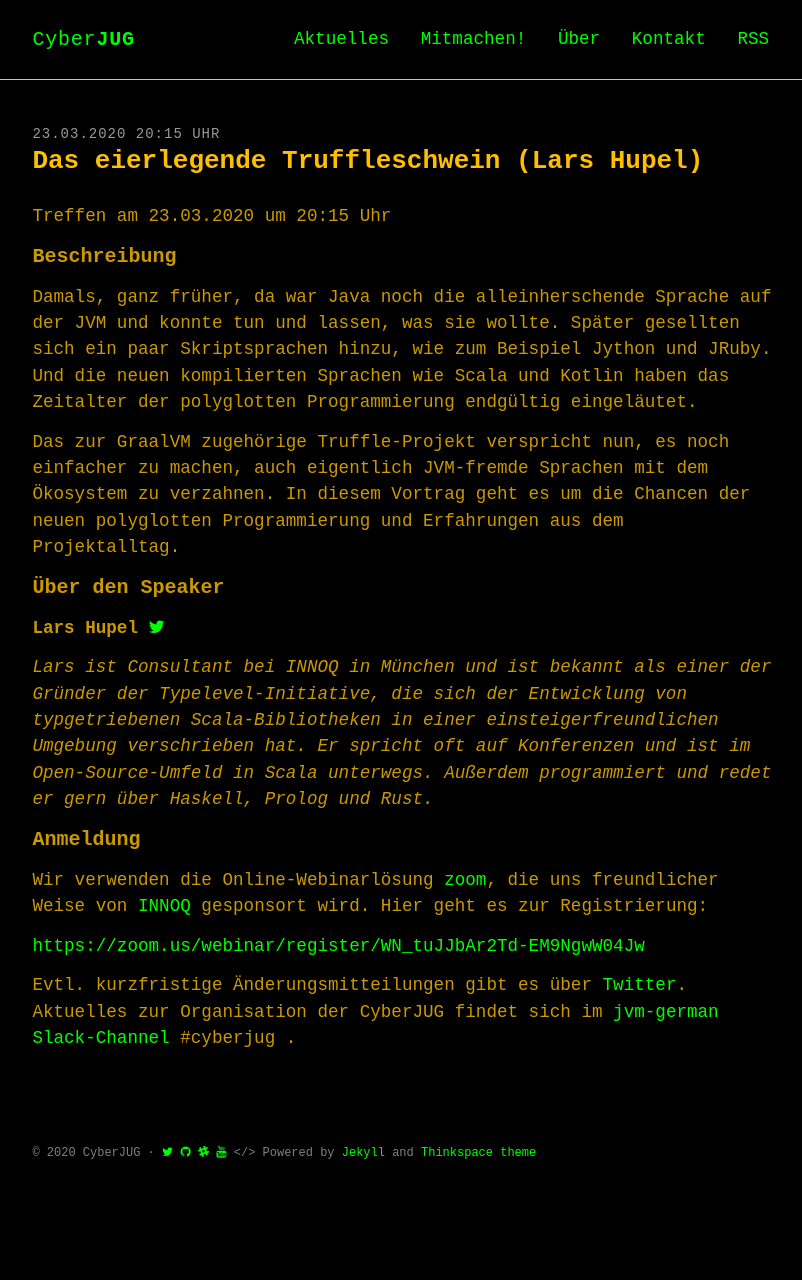
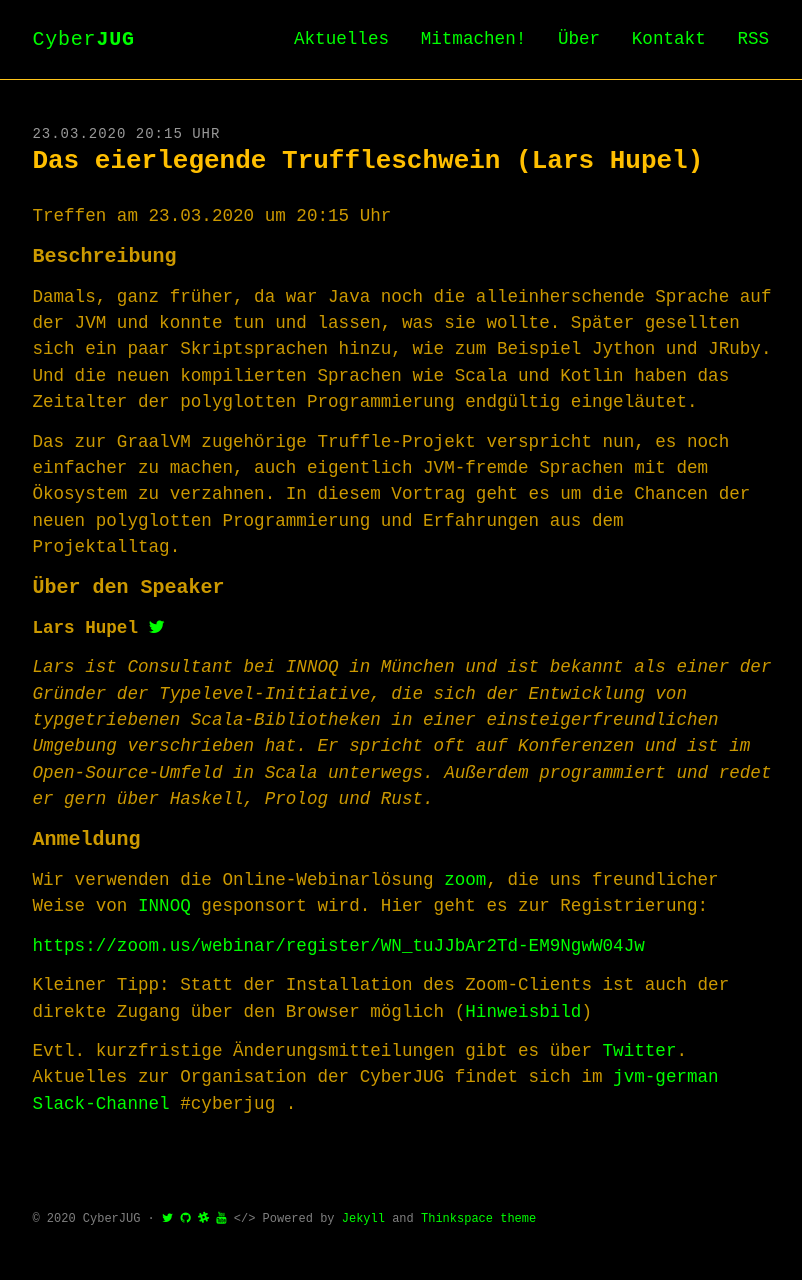
Before and after one commit to cyberjug/website, a Jekyll site: the page built from docs/_upcoming/2020-03-23-truffleschwein.md, in a window 1280 px wide. Shown: the whole page, without its empty margins (234-1036 px from the left). Built offline with Jekyll 4.4.1, drawn with Linux system fonts in a browser that asks for light colours; some web fonts are replaced; before the commit the page ends 1214 px from its top, so only the background shows below that.

Commit message:
add zoom hint

```diff
--- a/docs/_upcoming/2020-03-23-truffleschwein.md
+++ b/docs/_upcoming/2020-03-23-truffleschwein.md
@@ -32,4 +32,6 @@
 
 <https://zoom.us/webinar/register/WN_tuJJbAr2Td-EM9NgwW04Jw>
 
+Kleiner Tipp: Statt der Installation des Zoom-Clients ist auch der direkte Zugang über den Browser möglich ([Hinweisbild](/assets/images/zoom_direct_access.jpg))
+
 Evtl. kurzfristige Änderungsmitteilungen gibt es über [Twitter](https://twitter.com/cyberjug). Aktuelles zur Organisation der CyberJUG findet sich im [jvm-german Slack-Channel](https://slackin-jvm-german.herokuapp.com/) #cyberjug .
```
Also changed, not shown: docs/_upcoming/2020-04-20-testcontainers.md (+2 -0 lines), docs/assets/images/zoom_direct_access.jpg (added).
